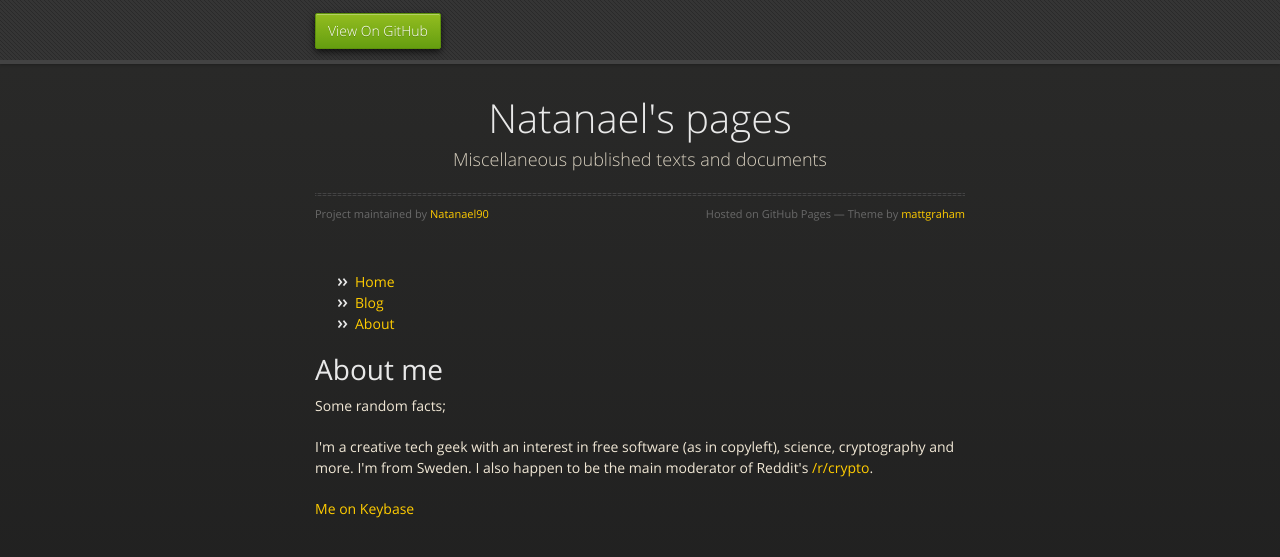
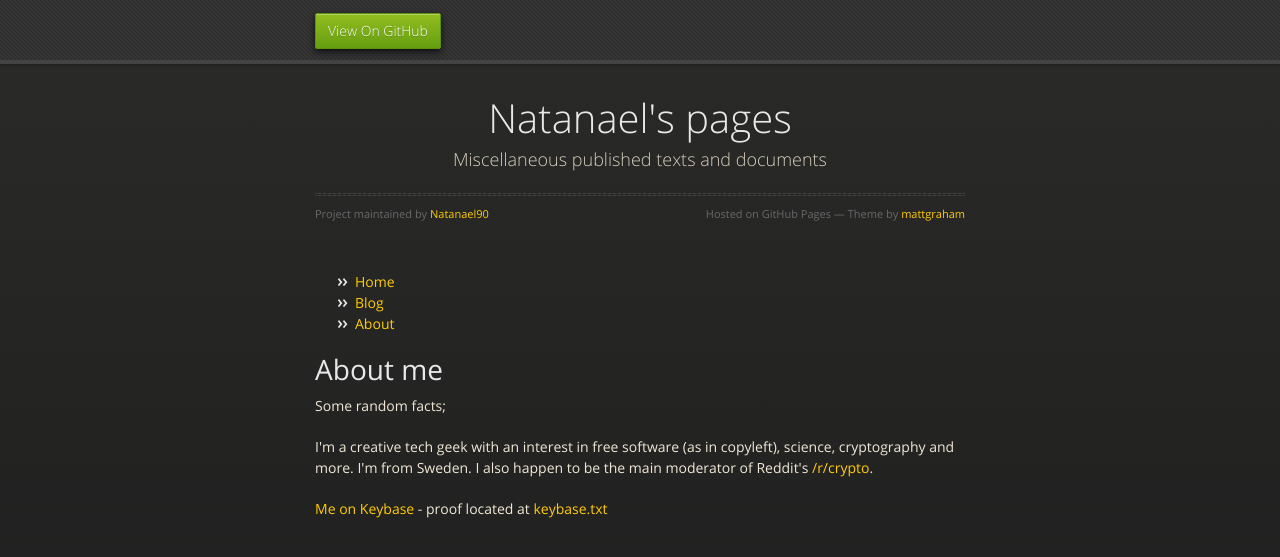
Before and after one commit to Natanael90/natanael90.github.io, a Jekyll site: the page built from about.html, in a window 1280 px wide. Shown: the top 557 px of the page. Built offline with Jekyll 4.4.1, drawn with Linux system fonts in a browser that asks for light colours; nearby versions of some CDN libraries.

Commit message:
Keybase identify proof, and stuff

```diff
--- a/about.html
+++ b/about.html
@@ -8,4 +8,4 @@
 
 <p>I'm a creative tech geek with an interest in free software (as in copyleft), science, cryptography and more. I'm from Sweden. I also happen to be the main moderator of Reddit's <a href="https://reddit.com/r/crypto">/r/crypto</a>. </p>
 
-<p><a href="https://keybase.io/Natanael">Me on Keybase</a></p>
+<p><a href="https://keybase.io/Natanael">Me on Keybase</a> - proof located at <a href="/keybase.txt">keybase.txt</a></p>
```
